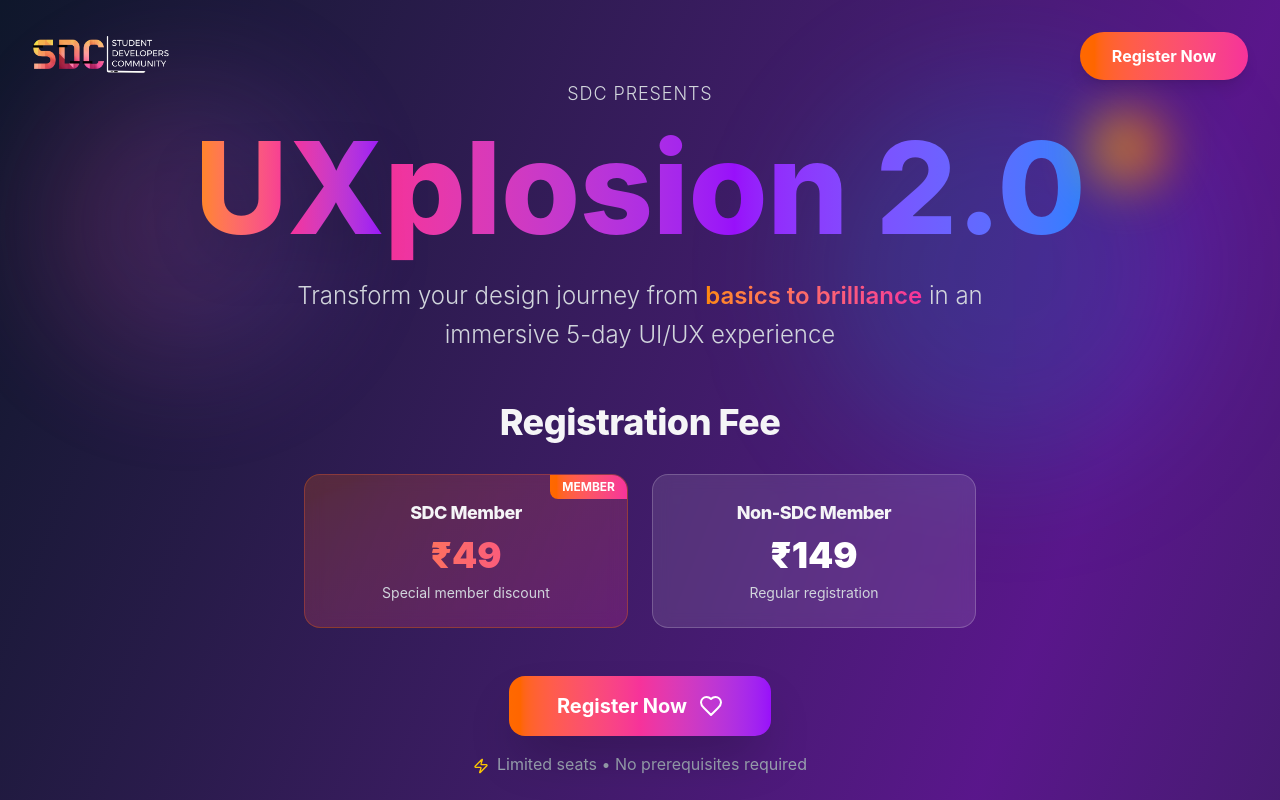
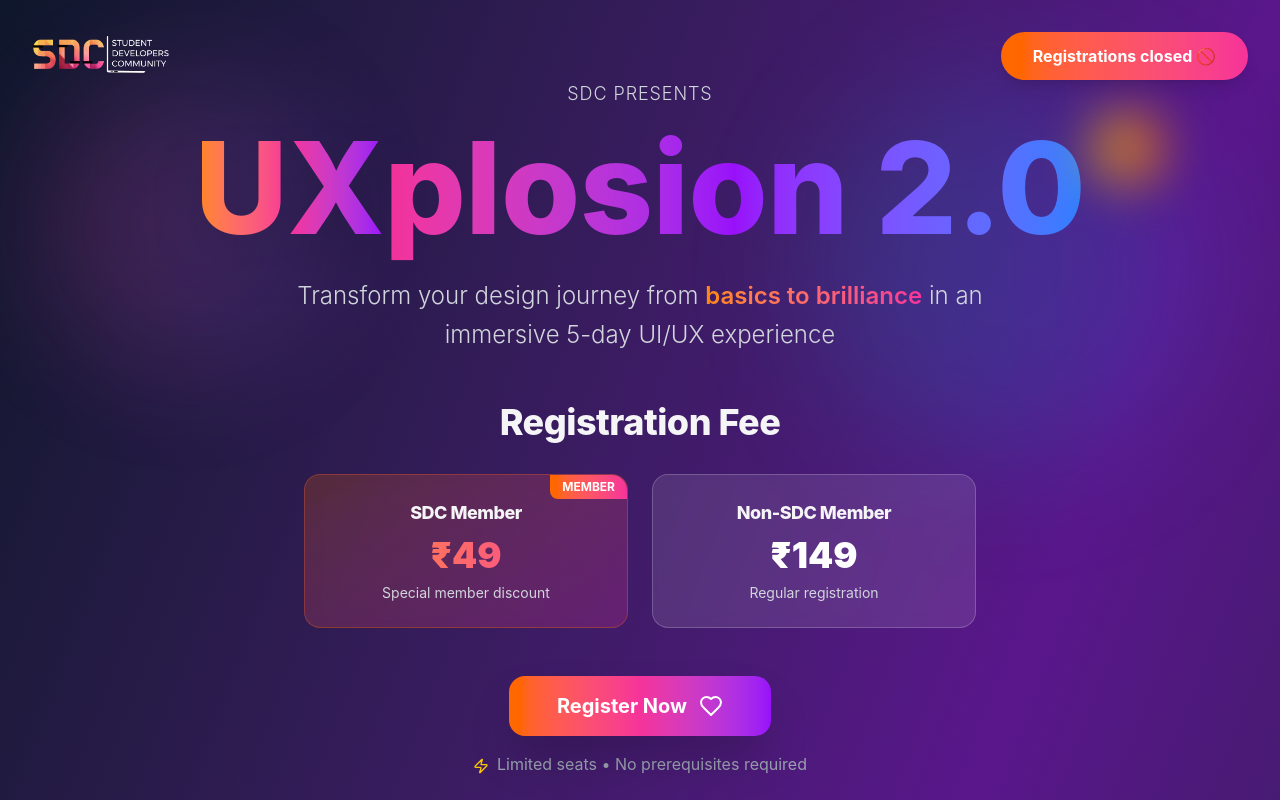
Before and after one commit to sdc-snist/sdc-web, a React (Vite) app: page /uxplosion in a window 1280 px wide. Shown: the top 800 px of the page. Built offline with nearby package versions, Linux system fonts and the light colour scheme.

Commit message:
Update Uxplosion.jsx

```diff
--- a/src/components/Uxplosion.jsx
+++ b/src/components/Uxplosion.jsx
@@ -79,7 +79,7 @@
                 className="px-4 py-2 md:px-8 md:py-3 text-sm md:text-base bg-gradient-to-r from-orange-500 to-pink-500 hover:from-orange-600 hover:to-pink-600 rounded-full font-bold text-white transition-all duration-300 transform hover:scale-105 shadow-lg"
                 style={{ fontFamily: 'Gilroy, -apple-system, BlinkMacSystemFont, Inter, system-ui, sans-serif' }}
               >
-                Register Now
+                Registrations closed 🚫
               </button>
             </div>
           </div>
```
